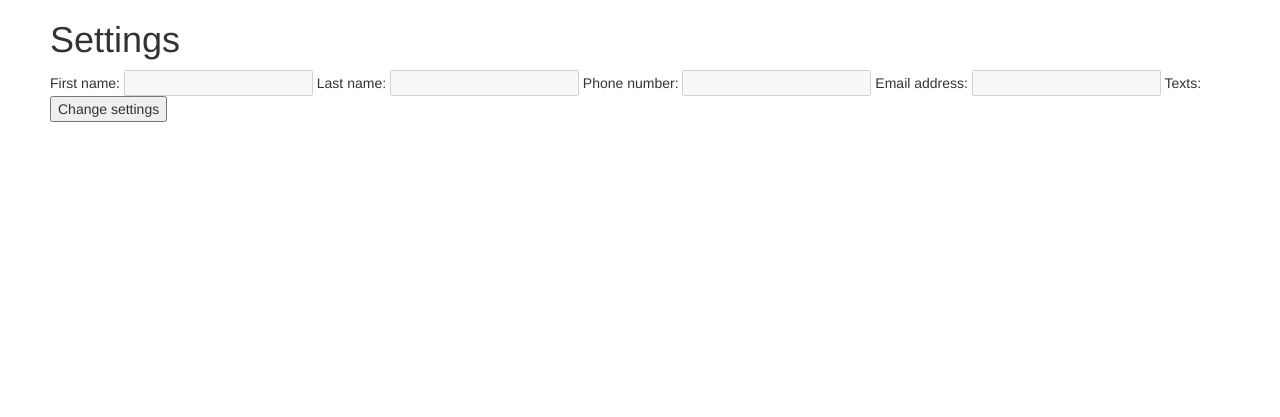
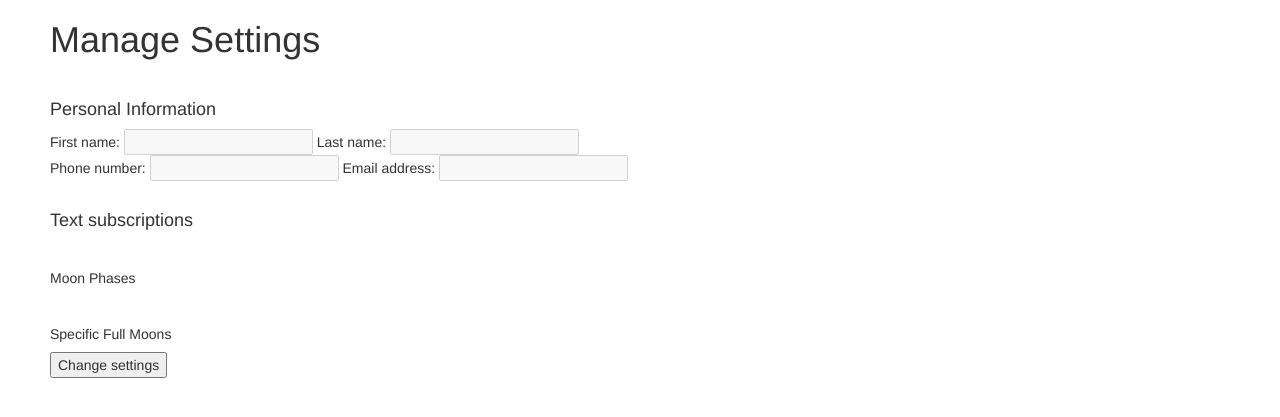
Before and after one commit to avpeery/Moon-Phase-Tracker, a Flask app: template templates/settings.html in a window 1280 px wide. Shown: the part 74-491 px from the top of the page. Run offline with Flask 2, Linux system fonts and the light colour scheme; the template is opened without the code that fills it, so the values that code supplies are empty; some libraries are stand-ins or nearby versions.

Commit message:
Added popovers with moon phase descriptions to change settings forms, and fixed bugs with helper function

```diff
--- a/server.py
+++ b/server.py
@@ -187,14 +187,14 @@ def user_settings():
     user = User.query.filter_by(email = email).first()
 
     moon_phase_type_alerts = set()
-    full_moon_nickname_alerts = set()
+    full_moon_nickname_alets = set()
 
     all_moon_phase_types = MoonPhaseType.query.all()
     all_full_moon_nicknames = FullMoonNickname.query.all()
 
-    moon_phase_type_alerts, full_moon_nickname_alerts = add_active_alerts_to_sets(user, moon_phase_type_alerts, full_moon_nickname_alerts)
+    moon_phase_type_alerts, full_moon_nickname_alerts = add_active_alerts_to_sets(user, all_moon_phase_types, all_full_moon_nicknames)
 
-    return render_template('settings.html', user = user, moon_phases = all_moon_phase_types, full_moon_nicknames = all_full_moon_nicknames, moon_phase_type_alerts = moon_phase_type_alerts, full_moon_nickname_alerts = full_moon_nickname_alerts)
+    return render_template('settings.html', user=user, moon_phases=all_moon_phase_types, full_moon_nicknames=all_full_moon_nicknames, moon_phase_type_alerts=moon_phase_type_alerts, full_moon_nickname_alerts=full_moon_nickname_alerts)
 
 
 @app.route('/change-settings', methods=['POST'])
--- a/templates/settings.html
+++ b/templates/settings.html
@@ -1,43 +1,79 @@
 {% extends 'base.html' %}
 {% block content %}
 
-<h1>Settings</h1>
+<h1>Manage Settings</h1>
+<br>
 
 
 <form action='/change-settings' method="POST">
-
+    <h4>Personal Information</h4>
     First name:
     <input type='text' name ='fname' value = '{{ user.fname }}' disabled>
     Last name:
     <input type='text' name ='lname' value = '{{ user.lname }}' disabled>
+    <br>
     Phone number:
     <input type='text' name ='phone' value = '{{ user.phone }}' disabled>
     Email address:
     <input type='text' name ='email' value = '{{ user.email }}' disabled>
-    Texts:<br>
+    <br>
+    <br>
+    <h4>Text subscriptions</h4>
+    <br>
+    <h5>Moon Phases</h5>
     {% for moon_phase in moon_phases %}
         {% if moon_phase.moon_phase_type_id in moon_phase_type_alerts %}
-            <input type="checkbox" name="moon_phases" value="{{ moon_phase.moon_phase_type_id }}" checked disabled>{{ moon_phase.title }}<br>
+            <input type="checkbox" name="moon_phases" value="{{ moon_phase.moon_phase_type_id }}" checked disabled>{{ moon_phase.title }}
+            <button type="button" class="btn" data-toggle="popover" title="{{ moon_phase.title }}" data-content="{{ moon_phase.description }}">
+                <span class="glyphicon glyphicon-question-sign"></span>
+            </button>
+            <br>
         {% else %}
-            <input type="checkbox" name="moon_phases" value="{{ moon_phase.moon_phase_type_id }}" disabled>{{ moon_phase.title }}<br>
+            <input type="checkbox" name="moon_phases" value="{{ moon_phase.moon_phase_type_id }}" disabled>{{ moon_phase.title }}
+            <button type="button" class="btn" data-toggle="popover" title="{{ moon_phase.title }}" data-content="{{ moon_phase.description }}">
+                <span class="glyphicon glyphicon-question-sign"></span>
+            </button>
+            <br>
         {% endif %}
     {% endfor %}
+    <br>
+    <h5>Specific Full Moons</h5>
     {% for full_moon_nickname in full_moon_nicknames %}
         {% if full_moon_nickname.full_moon_nickname_id in full_moon_nickname_alerts %}
-            <input type="checkbox" name="full_moon_nicknames" value="{{ full_moon_nickname.full_moon_nickname_id }}" checked disabled>{{ full_moon_nickname.title }}<br>
+            <input type="checkbox" name="full_moon_nicknames" value="{{ full_moon_nickname.full_moon_nickname_id }}" checked disabled>{{ full_moon_nickname.title }}
+            <button type="button" class="btn" data-toggle="popover" title="{{ full_moon_nickname.title }}" data-content="{{ full_moon_nickname.description }}">
+                <span class="glyphicon glyphicon-question-sign"></span>
+            </button>
+            <br>
         {% else %}
-            <input type="checkbox" name="full_moon_nicknames" value="{{ full_moon_nickname.full_moon_nickname_id }}" disabled>{{ full_moon_nickname.title }}<br>
+            <input type="checkbox" name="full_moon_nicknames" value="{{ full_moon_nickname.full_moon_nickname_id }}" disabled>{{ full_moon_nickname.title }}
+            <button type="button" class="btn" data-toggle="popover" title="{{ full_moon_nickname.title }}" data-content="{{ full_moon_nickname.description }}">
+                <span class="glyphicon glyphicon-question-sign"></span>
+            </button>
+            <br>
         {% endif %}
     {% endfor %}
 <button type="button" class="change-settings">Change settings</button>
 </form>
 
 
+<style>
+    .popover.show {
+        opacity: 1;
+    }
+</style>
 
 <script>
-    $('button').on('click', () => {
+    $('.change-settings').on('click', () => {
         $('input').removeAttr('disabled');
-        $('button').replaceWith($('<input type=submit>'));
+        $('.change-settings').replaceWith($('<input type=submit>'));
     })
+
+
+    $(document).ready(function() {
+        $('[data-toggle="popover"]').popover({
+            trigger:'click',
+        });
+    });
 </script>
 {% endblock %}
```
Also changed, not shown: helpers.py (+7 -2 lines).
